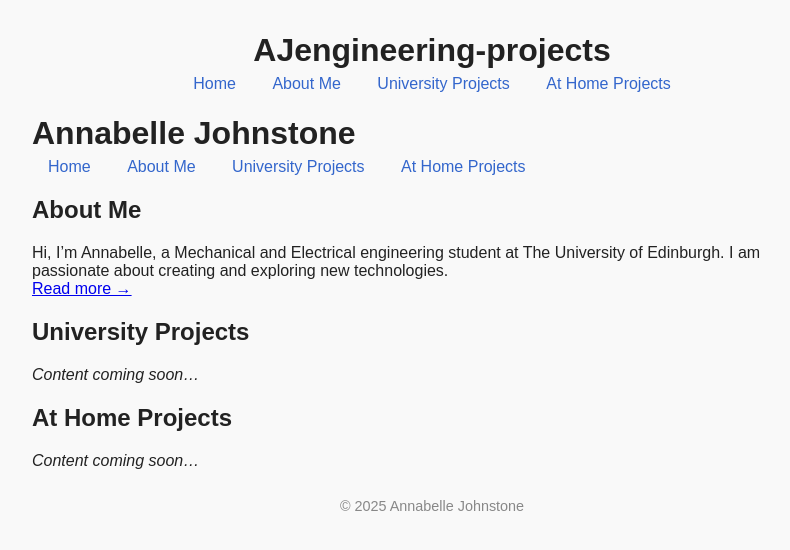
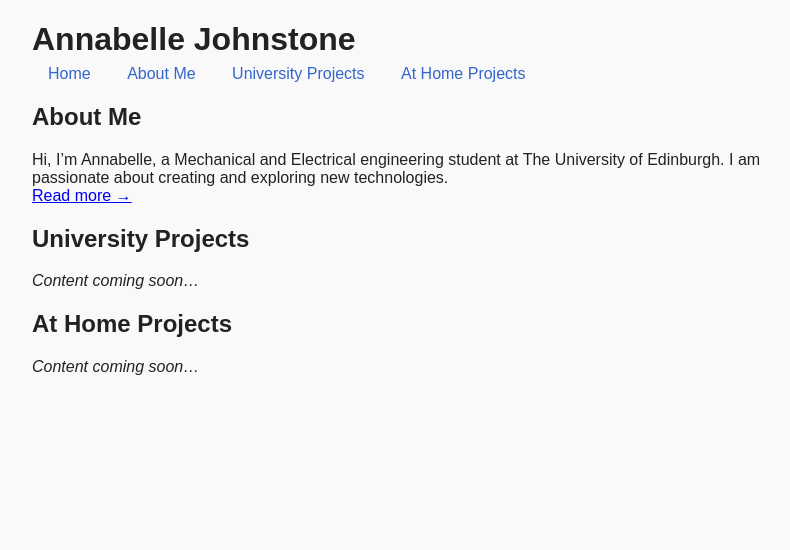
Before and after one commit to AnnabelleJohnstone/AJengineering-projects, a Jekyll site: the page built from index.md, in a window 1280 px wide. Shown: the top 550 px of the page, without its empty margins (208-998 px from the left). Built offline with Jekyll 4.4.1, drawn with Linux system fonts in a browser that asks for light colours.

Commit message:
Update default.html

```diff
--- a/_layouts/default.html
+++ b/_layouts/default.html
@@ -2,24 +2,12 @@
 <html lang="en">
 <head>
   <meta charset="UTF-8">
-  <title>{{ page.title }} | {{ site.title }}</title>
-  <link rel="stylesheet" href="/styles.css">
+  <title>{{ page.title }}</title>
+  <link rel="stylesheet" href="/AJengineering-projects/styles.css">
 </head>
 <body>
-  <header>
-    <h1>{{ site.title }}</h1>
-    <nav>
-      <a href="/">Home</a>
-      <a href="/about.html">About Me</a>
-      <a href="/university-projects.html">University Projects</a>
-      <a href="/home-projects.html">At Home Projects</a>
-    </nav>
-  </header>
   <main>
     {{ content }}
   </main>
-  <footer>
-    <p>&copy; 2025 Annabelle Johnstone</p>
-  </footer>
 </body>
 </html>
```
